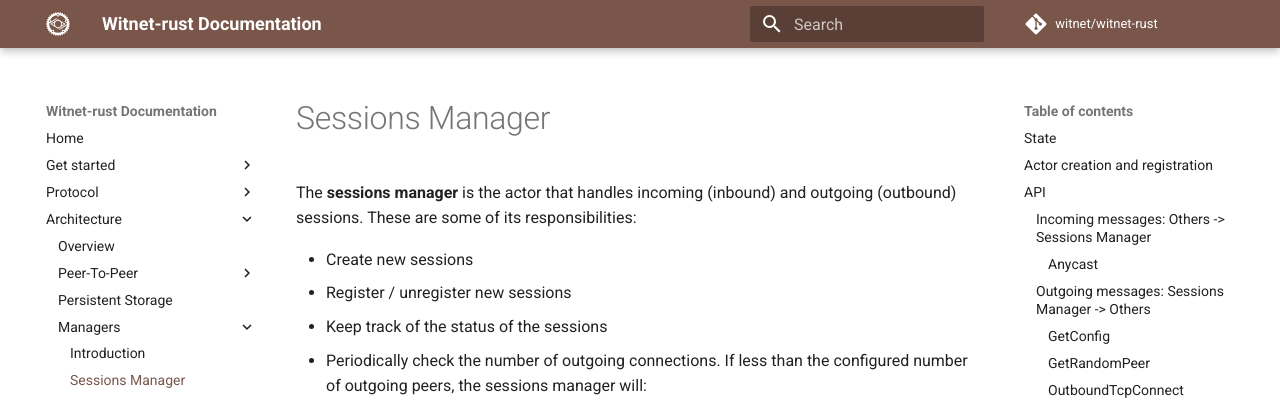
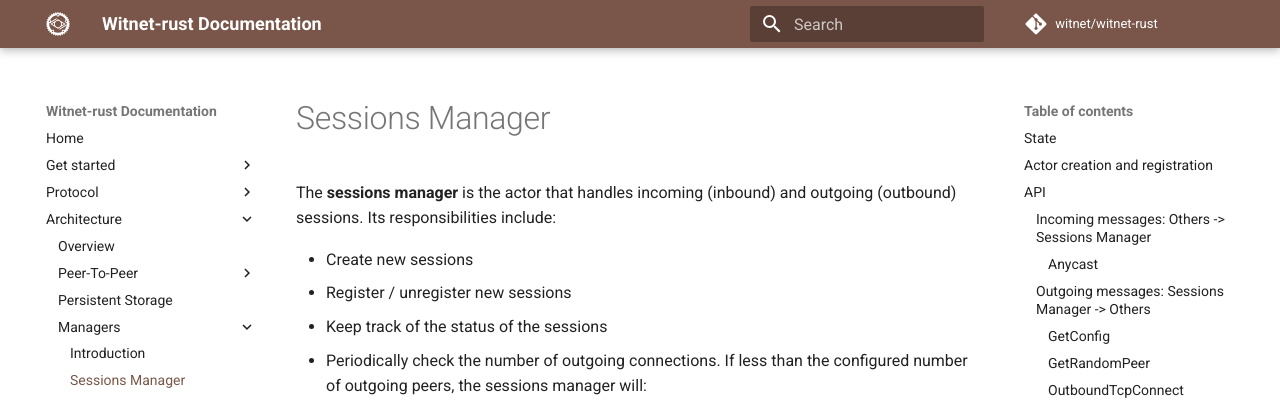
Before and after one commit to witnet/witnet-rust, an MkDocs documentation site: the page built from docs/architecture/managers/sessions-manager.md, in a window 1280 px wide and 900 px high. Shown: the top 400 px of the window. Built offline with MkDocs 1.6.1 and Material for MkDocs 9.7.7, drawn with Linux system fonts in a browser that asks for light colours; comment, search, counter and statistics services are not loaded.

```diff
--- a/docs/architecture/managers/sessions-manager.md
+++ b/docs/architecture/managers/sessions-manager.md
@@ -1,7 +1,7 @@
 # Sessions Manager
 
-The __sessions manager__ is the actor that handles incoming (inbound) and outgoing (outbound) sessions. These are some of
-its responsibilities:
+The __sessions manager__ is the actor that handles incoming (inbound) and outgoing (outbound) sessions.
+ Its responsibilities include:
 
 - Create new sessions
 - Register / unregister new sessions
@@ -50,10 +50,10 @@ These are the messages supported by the sessions manager handlers:
 
 | Message       | Input type                                | Output type           | Description                                       |
 |---------------|-------------------------------------------|-----------------------|---------------------------------------------------|
-| Create        | `TcpStream, SessionType`                  | `()`                  | Request to create a new session                   |
-| Register      | `SocketAddr, Addr<Session>, SessionType`  | `SessionsResult<()>`  | Request to register a new session                 |
-| Unregister    | `SocketAddr, SessionType, SessionStatus`  | `SessionsResult<()>`  | Request to unregister a session                   |
-| Consolidate   | `SocketAddr, SessionType`                 | `SessionsResult<()>`  | Request to consolidate a session                  |
+| `Create`      | `TcpStream, SessionType`                  | `()`                  | Request to create a new session                   |
+| `Register`    | `SocketAddr, Addr<Session>, SessionType`  | `SessionsResult<()>`  | Request to register a new session                 |
+| `Unregister`  | `SocketAddr, SessionType, SessionStatus`  | `SessionsResult<()>`  | Request to unregister a session                   |
+| `Consolidate` | `SocketAddr, SessionType`                 | `SessionsResult<()>`  | Request to consolidate a session                  |
 | `Anycast<T>`  | `T`                                       | `()`                  | Request to send a T message to a random Session   |
 
 The handling of these messages is basically just calling the corresponding methods from the
@@ -135,9 +135,9 @@ These are the messages sent by the sessions manager:
 
 | Message               | Destination           | Input type    | Output type                       | Description                                                               |
 |-----------------------|-----------------------|---------------|-----------------------------------|---------------------------------------------------------------------------|
-| GetConfig             | ConfigManager         | `()`          | `Result<Config, io::Error>`       | Request the configuration                                                 |
-| GetRandomPeer         | PeersManager          | `()`          | `PeersResult<Option<SocketAddr>>` | Request the address of a peer                                             |
-| OutboundTcpConnect    | ConnectionsManager    | `SocketAddr`  | `()`                              | Request a TCP conn to an address                                          |
+| `GetConfig`           | `ConfigManager`       | `()`          | `Result<Config, io::Error>`       | Request the configuration                                                 |
+| `GetRandomPeer`       | `PeersManager`        | `()`          | `PeersResult<Option<SocketAddr>>` | Request the address of a peer                                             |
+| `OutboundTcpConnect`  | `ConnectionsManager`  | `SocketAddr`  | `()`                              | Request a TCP conn to an address                                          |
 | `Anycast<GetPeers>`   | `SessionsManager`     | `()`          | `()`                              | Request to forward a GetPeers message to one randomly selected `Session`  |
 
 #### GetConfig
```
Also changed, not shown: docs/architecture/managers/connections-manager.md (+7 -7 lines), docs/configuration/environment.md (+20 -20 lines), docs/configuration/toml-file.md (+13 -13 lines), 3 other files.
